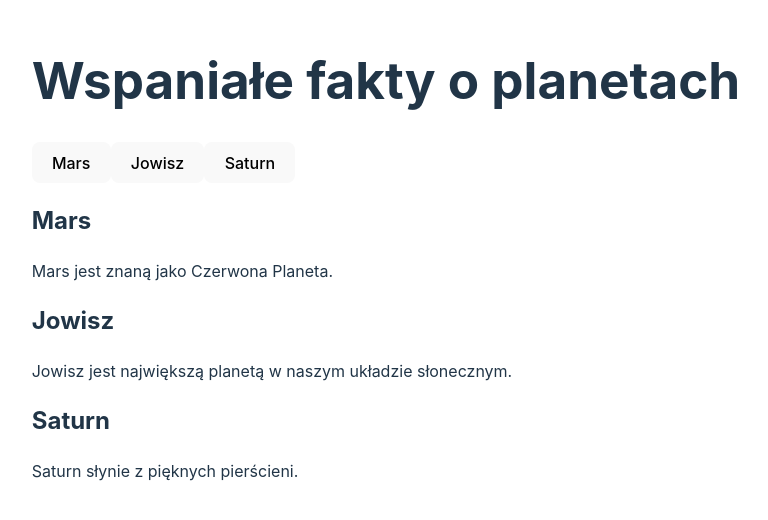
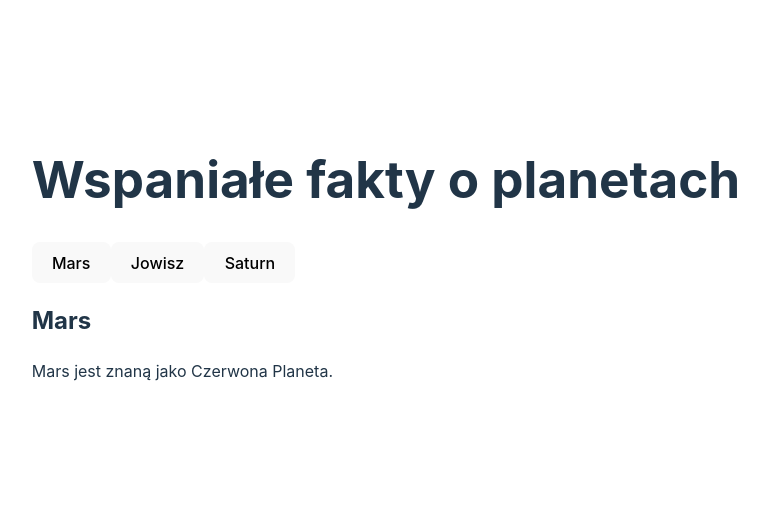
Before and after one commit to lukas-sikora/zadania-react, a React (Vite) app in the folder react-training/: page / in a window 1280 px wide. Shown: the part 142-662 px from the top of the page, without its empty margins (254-1022 px from the left). Built offline with nearby package versions, Linux system fonts and the light colour scheme.

Commit message:
use-state-task/3-solution

```diff
--- a/react-training/src/App.jsx
+++ b/react-training/src/App.jsx
@@ -1,22 +1,33 @@
+import { useState } from "react";
+
 const App = () => {
+  const [activeSection, setActiveSection] = useState("Mars");
+
   return (
     <>
       <h1>Wspaniałe fakty o planetach</h1>
-      <button>Mars</button>
-      <button>Jowisz</button>
-      <button>Saturn</button>
+      <button onClick={() => setActiveSection("Mars")}>Mars</button>
+      <button onClick={() => setActiveSection("Jowisz")}>Jowisz</button>
+      <button onClick={() => setActiveSection("Saturn")}>Saturn</button>
+
+      {activeSection === "Mars" && (
         <section>
           <h2>Mars</h2>
           <p>Mars jest znaną jako Czerwona Planeta.</p>
         </section>
+      )}
+      {activeSection === "Jowisz" && (
         <section>
           <h2>Jowisz</h2>
           <p>Jowisz jest największą planetą w naszym układzie słonecznym.</p>
         </section>
+      )}
+      {activeSection === "Saturn" && (
         <section>
           <h2>Saturn</h2>
           <p>Saturn słynie z pięknych pierścieni.</p>
         </section>
+      )}
     </>
   );
 };
```
Lines whose indentation alone changed are shown as unchanged.
